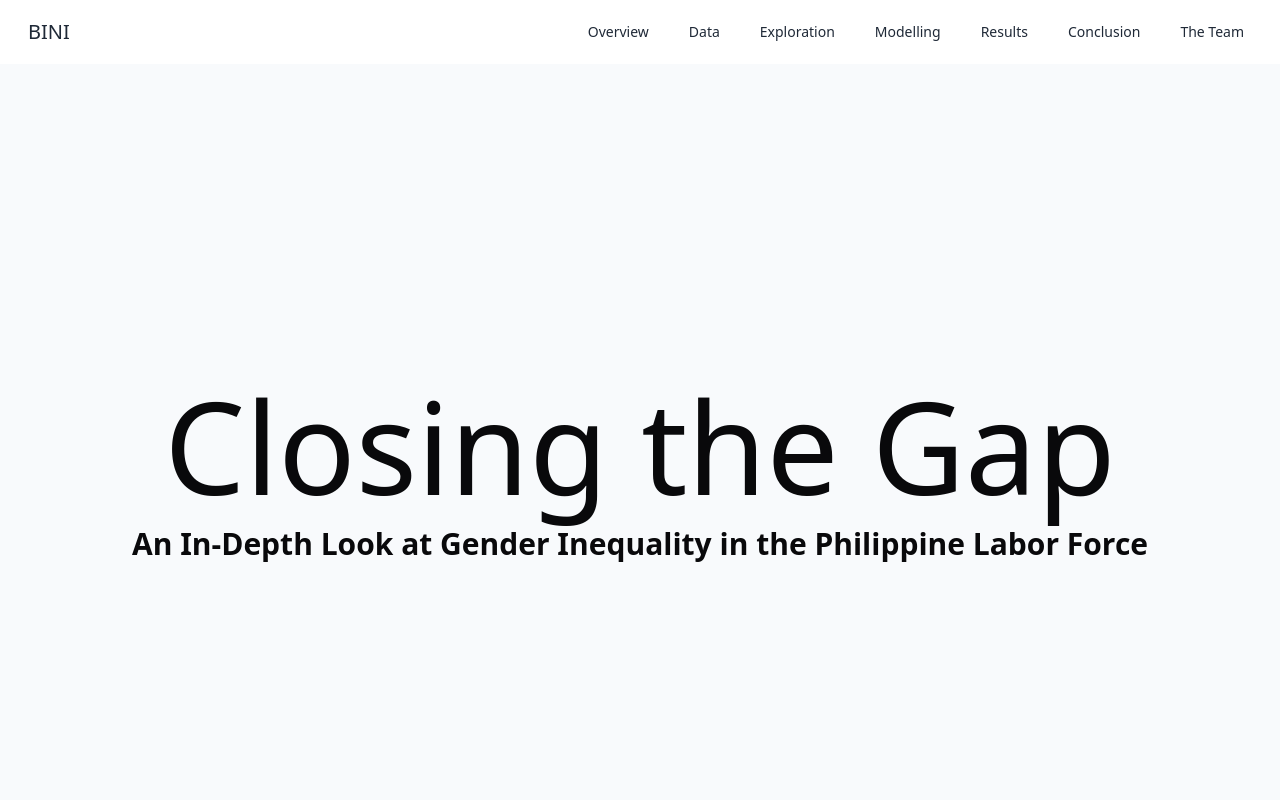
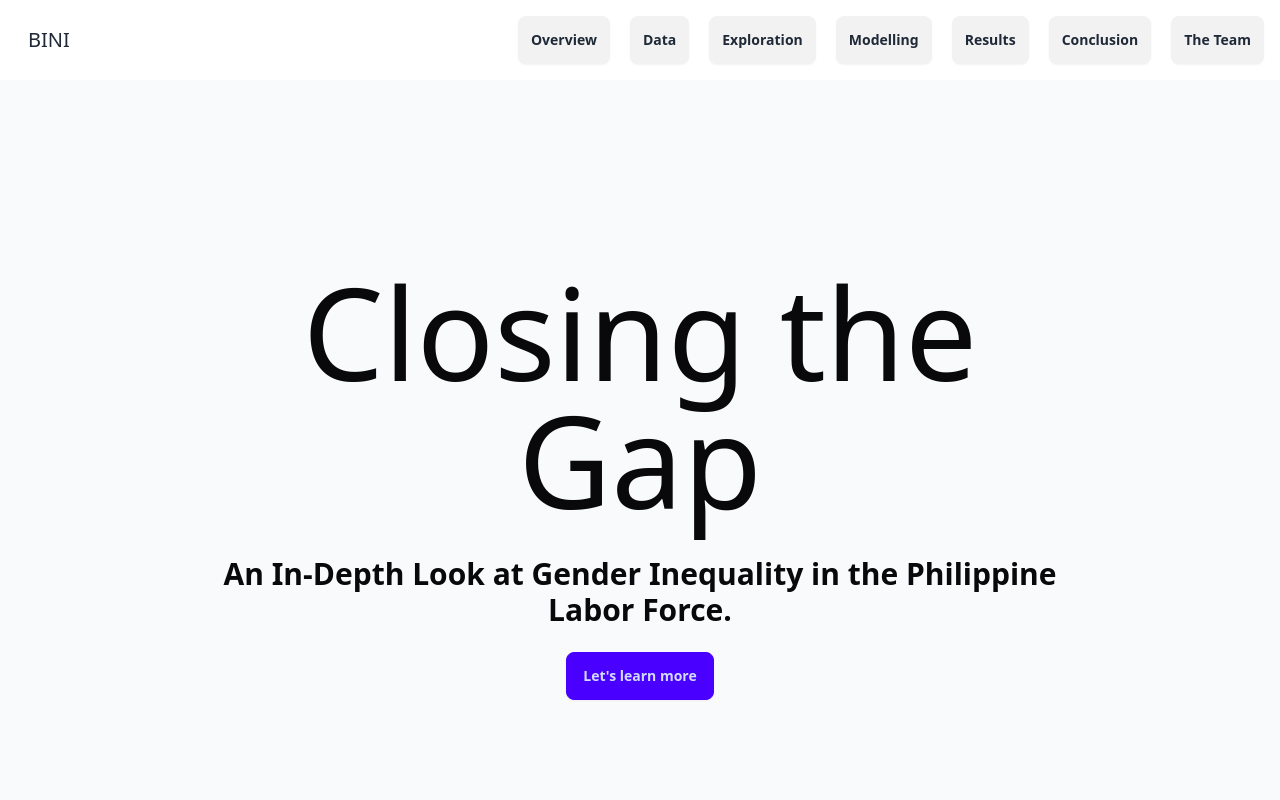
Before and after one commit to derouru/CS132-Portfolio, a SvelteKit app: page / in a window 1280 px wide. Shown: the top 800 px of the page. Built offline with nearby package versions, Linux system fonts and the light colour scheme.

Commit message:
Fix deployment config files

```diff
--- a/src/routes/+page.svelte
+++ b/src/routes/+page.svelte
@@ -4,25 +4,30 @@
 	<div class="navbar bg-base-100">
 		<div class="flex-1 text-xl px-5">BINI</div>
 		<div class="flex-none">
-			<ul class="menu menu-horizontal">
+			<ul class="menu menu-horizontal space-x-5">
         <!-- Navbar options -->
-				<li class="px-5">Overview</li>
-				<li class="px-5">Data</li>
-        <li class="px-5">Exploration</li>
-        <li class="px-5">Modelling</li>
-        <li class="px-5">Results</li>
-        <li class="px-5">Conclusion</li>
-        <li class="px-5">The Team</li>
+				<li class="btn px-3" >Overview</li>
+				<li class="btn px-3" >Data</li>
+        <li class="btn px-3" >Exploration</li>
+        <li class="btn px-3" >Modelling</li>
+        <li class="btn px-3" >Results</li>
+        <li class="btn px-3" >Conclusion</li>
+        <li class="btn px-3" >The Team</li>
 			</ul>
 		</div>
 	</div>
   <!-- ~ ~ ~ ~ ~ ~ ~ ~ ~ ~ ~ ~ ~ CONTENT SECTION ~ ~ ~ ~ ~ ~ ~ ~ ~ ~ ~ ~ ~ -->
-  <div class="flex flex-col items-center justify-center h-screen w-full bg-slate-50">
-    <h1 class="text-9xl py-4 font-medium text-zinc-950">Closing the Gap</h1>
-    <h2 class="text-3xl font-bold text-zinc-950">An In-Depth Look at Gender Inequality in the Philippine Labor Force</h2>
+  <div class="hero min-h-screen bg-slate-50">
+    <div class="hero-content text-center">
+      <div class="max-w-4xl">
+        <h1 class="text-9xl py-2 font-medium text-zinc-950">Closing the Gap</h1>
+        <p class="py-6 text-3xl font-bold text-zinc-950">An In-Depth Look at Gender Inequality in the Philippine Labor Force.</p>
+        <button class="btn btn-primary">Let's learn more</button>
+      </div>
+    </div>
   </div>
   <!-- ~ ~ ~ ~ ~ ~ ~ ~ ~ ~ ~ ~ ~ CONTENT SECTION ~ ~ ~ ~ ~ ~ ~ ~ ~ ~ ~ ~ ~ -->
-  <div class="flex flex-col h-screen w-full">
+  <div class="overview flex flex-col h-screen w-full">
     <h1 class="place-self-center text-5xl py-4 font-medium">Overview</h1>
     <span>The fight for gender equality and women empowerment is long and arduous. In the Philippines, the patriarchal mindset is glaringly apparent, with the stigmatization of gender roles leaving women less likely to take on more domestic, familial duties, in favor of hanging the more productive work to males.
     This is the case despite the fact that women&#39;s access to education have significantly improved--clearly, the issue lies in pervasive, discriminatory gender norms, which are behind the gender gap in the labor force despite women being as competent and employable as men.
--- a/svelte.config.js
+++ b/svelte.config.js
@@ -9,8 +9,12 @@ const config = {
 	preprocess: [vitePreprocess()],
 
 	kit: {
-		adapter: adapter(),
-		paths: process.env.NODE_ENV === 'production'?'/CS132-Portfolio':'',
+		adapter: adapter({
+			fallback: '404.html'
+		}),
+		paths: {
+			base: process.argv.includes('dev') ? '' : process.env.BASE_PATH
+		}
 	}
 
 };
```
Also changed, not shown: 1 other file (tests, documents, lock files or other folders).
